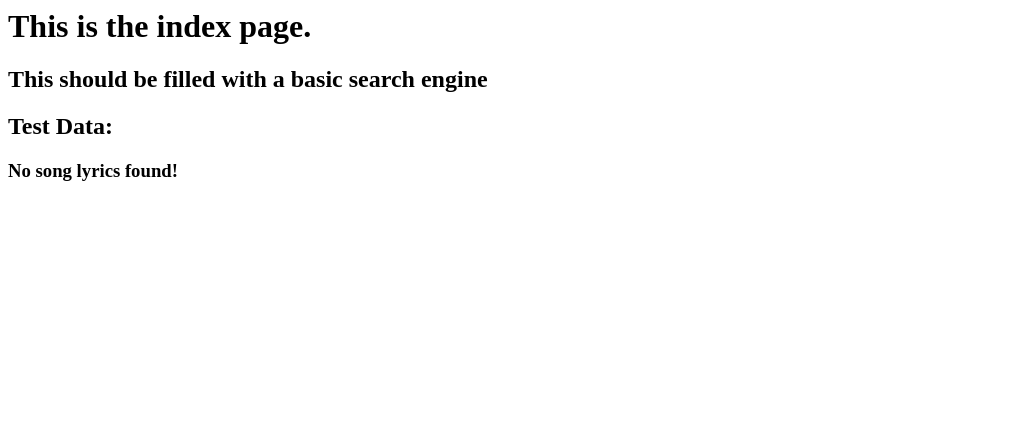
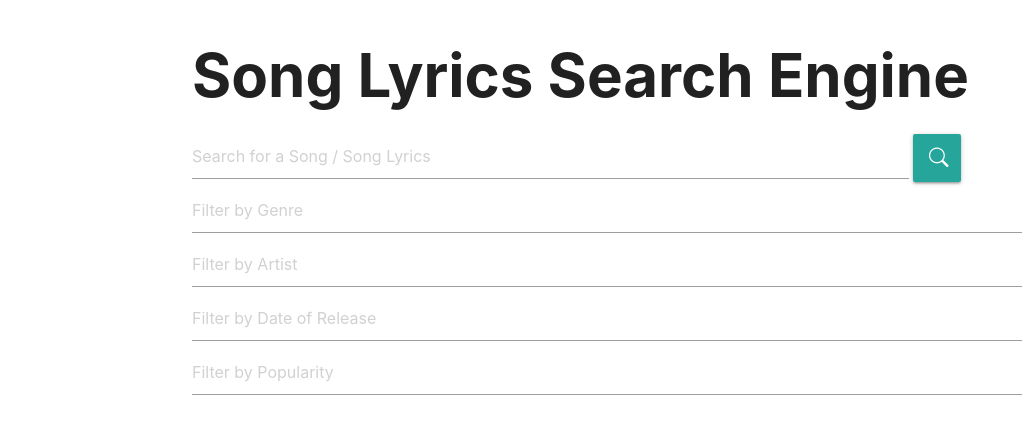
Before and after one commit to digital-monad/TTDS, a Flask app: page / in a window 1280 px wide. Shown: the top 434 px of the page, without its empty margins (0-1022 px from the left). Run offline with Flask 2, Linux system fonts and the light colour scheme; data that the repository does not hold is empty; parts of the project's set-up code (start-up, migrations or seed data) failed here and were passed over; some libraries are stand-ins or nearby versions.

Commit message:
Create basics for frontend application and pagination

```diff
--- a/app.py
+++ b/app.py
@@ -1,8 +1,8 @@
-# Temporary setup for application - will be divided up later
+# Temporary setup for web application routing and Pymongo integration
 
 # Setup Flask and MongoDB - integration for backend and database
 from flask import Flask, render_template
-import configparser, pymongo, os
+import configparser, pymongo, os, requests
 
 app = Flask(__name__)
 
@@ -14,8 +14,32 @@ username = config.get('mongodb', 'username')
 password = config.get('mongodb', 'password')
 uri = base_uri + username + ':' + password + '@ttds-group-37.0n876.mongodb.net/ttds?retryWrites=true&w=majority'
 
-@app.route("/")
+@app.route("/", methods=['GET','POST'])
 def show_main_page():
+    return render_template('index.html')
+
+# PyMongo Pagination - TODO: Figure out runtime complexity
+def get_relevant_docs(page_size, page_num):
+    skips = page_size * (page_num - 1) # Calculate num of docs to skip
+
     client = pymongo.MongoClient(uri)
-    genius_lyrics_data = list(client.ttds.geniusLyrics.find())
-    return render_template('index.html', data = genius_lyrics_data)
+    genius_lyrics_data_documents = client.ttds.geniusLyrics.find().skip(skips).limit(page_size) # TODO - find more efficient way
+
+    return genius_lyrics_data_documents
+
+# SIMPLIFIED VERSION - must parse query and conduct ranking from python parsing module before rendering template
+
+## TODO: Create default search which just shows first page
+@app.route('/search', methods=['GET', 'POST'])
+def display_search_first_results():
+    client = pymongo.MongoClient(uri)
+    genius_lyrics_data_documents = client.ttds.geniusLyrics.find()
+    return render_template('search.html', data = genius_lyrics_data_documents)
+
+ROWS_PER_PAGE = 1 # SHOULD BE CHANGED
+@app.route('/search/page=<int:page>', methods=['GET', 'POST'])
+def display_search_results(page):
+    genius_lyrics_data = get_relevant_docs(ROWS_PER_PAGE, page)
+    return render_template('search.html', data = genius_lyrics_data)
+
+#TODO: Get movie id - requires individual page
--- /dev/null
+++ b/static/css/base.css
@@ -0,0 +1,19 @@
+#title {
+    font-weight: 700;
+    font-size: 2rem;
+}
+
+#search-button {
+    width: 48px;
+    height: 48px;
+}
+
+#search-text-input {
+    width: 80%;
+}
+
+@media screen and (min-width: 768px) {
+    #title {
+        font-size: 4rem;
+    }
+}
--- /dev/null
+++ b/templates/base.html
@@ -0,0 +1,37 @@
+<!-- Contains metadata -->
+<html>
+    <head>
+        {% block head %}
+        <meta charset="UTF-8">
+        <meta name="viewport" content="width=device-width, initial-scale=1">
+        <link rel="stylesheet" type="text/css" href="../static/css/base.css">
+        <title>{% block title %}{% endblock %} - TTDS Group 37</title>
+
+        <!-- Bootstrap Icons -->
+        <link rel="stylesheet" href="https://cdn.jsdelivr.net/npm/bootstrap-icons@1.7.2/font/bootstrap-icons.css">
+
+        <!-- MaterializeCSS -->
+        <link rel="stylesheet" href="https://cdnjs.cloudflare.com/ajax/libs/materialize/1.0.0/css/materialize.min.css">
+
+
+        <!-- Google Fonts -->
+        <link rel="preconnect" href="https://fonts.googleapis.com">
+        <link rel="preconnect" href="https://fonts.gstatic.com" crossorigin>
+        <link href="https://fonts.googleapis.com/css2?family=Poppins:wght@100;500;700;900&family=Roboto:wght@400&display=swap" rel="stylesheet">
+
+        {% endblock %}
+    </head>
+
+    <body>
+        <!-- TODO: Header -->
+
+        {% block content %} {% endblock %}
+
+        <!-- TODO: Footer -->
+
+        <!-- Compiled and minified JavaScript -->
+        <script src="https://cdnjs.cloudflare.com/ajax/libs/materialize/1.0.0/js/materialize.min.js"></script>
+
+    </body>
+
+</html>
--- a/templates/index.html
+++ b/templates/index.html
@@ -1,10 +1,39 @@
-<h1>This is the index page.</h1>
-<h2>This should be filled with a basic search engine</h2>
+{% extends 'base.html' %}
+{% block title %}Index{% endblock %}
 
-<h2>Test Data:</h2>
-{% for d in data %}
-<h3>ID: {{ d._id }}</h3>
-<h3>Song Lyrics: {{ d.song_lyrics }}</h3>
-{% else %}
-<h3>No song lyrics found!</h3>
-{% endfor %}
+{% block head %}
+  {{ super() }}
+{% endblock %}
+
+{% block content %}
+<div class="container">
+    <div id="content">
+        <h1 id="title">Song Lyrics Search Engine</h1>
+
+        <form id="search-song-lyrics-form" action="/search/page=1" method="POST">
+            <div class="input-group">
+                <input id="search-text-input" type="text" name="q" class="form-control" placeholder="Search for a Song / Song Lyrics">
+                <span class="input-group-append">
+                    <button class="btn btn-primary" id="search-button" type="submit">
+                        <i class="bi bi-search"></i>
+                    </button>
+                </span>
+            </div>
+
+            <div class="input-group" id="advanced-filters-container">
+                <!-- Unsure what appropriate choices should there be (in form of checkboxes?) -->
+                <input type="text" name="" class="form-control" placeholder="Filter by Genre">
+                <input type="text" name="" class="form-control" placeholder="Filter by Artist">
+                <input type="text" name="" class="form-control" placeholder="Filter by Date of Release">
+                <input type="text" name="" class="form-control" placeholder="Filter by Popularity">
+
+
+            </div>
+
+        </form>
+
+
+    </div>
+ </div>
+
+{% endblock %}
```
Also changed, not shown: templates/search.html (added, +33 -0 lines), 1 other file.
